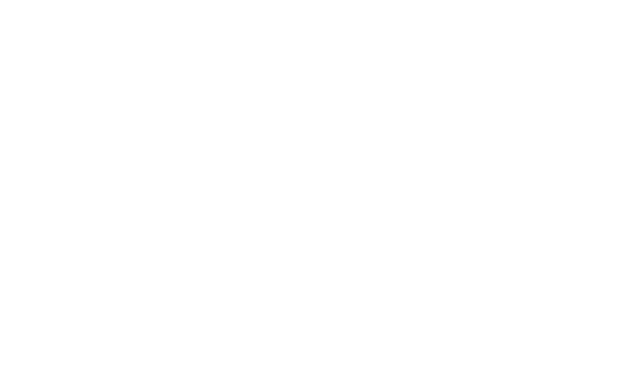
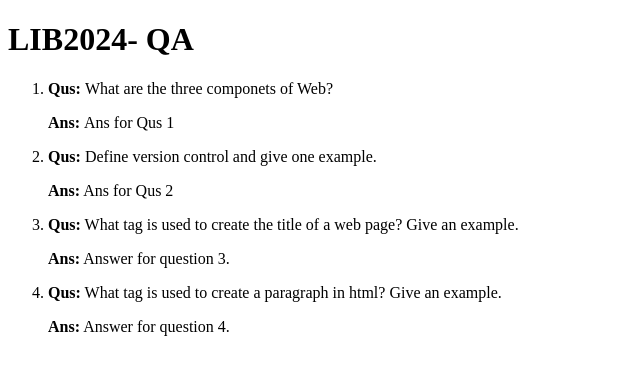
Before and after one commit to jtmlis/jtmlis.github.io, a plain HTML site: page lib2024/qa/index.html in a window 1280 px wide. Shown: the whole page, without its empty margins (0-640 px from the left). Drawn offline with Linux system fonts and the light colour scheme.

Commit message:
added question 3 and 4 template, to complete in a couple of days

```diff
--- a/lib2024/qa/index.html
+++ b/lib2024/qa/index.html
@@ -1,9 +1,54 @@
 <!DOCTYPE html>
-<html>
+<html >
 <head>
-	<title></title>
+	<meta charset="utf-8">
+	<title>LIB2024 - QA</title>
 </head>
 <body>
-
+	<h1>LIB2024- QA</h1>
+	<!-- Qus/Ans list begins -->
+	<ol>
+		<!-- Qus 1 -->
+		<li>
+			<p>
+				<strong>Qus: </strong>
+				What are the three componets of Web?
+			</p>
+			<p>
+				<strong>Ans: </strong>
+				Ans for Qus 1
+		</p></li>
+		<!-- Qus 2 -->
+		<li>
+			<p>
+				<strong>Qus:</strong>
+				Define version control and give one example.
+			</p>
+			<p>
+				<strong>Ans:</strong>
+				Ans for Qus 2
+			</p>
+		</li>
+		<li>
+			<p>
+				<strong>Qus:</strong>
+				What tag is used to create the title of a web page? Give an example.
+			</p>
+			<p>
+				<strong>Ans:</strong>
+				Answer for question 3.
+			</p>
+		</li>
+		<li>
+			<p>
+				<strong>Qus:</strong>
+				What tag is used to create a paragraph in html? Give an example.
+			</p>
+			<p>
+				<strong>Ans:</strong>
+				Answer for question 4.
+			</p>
+		</li>
+  </ol>
 </body>
 </html>
```
